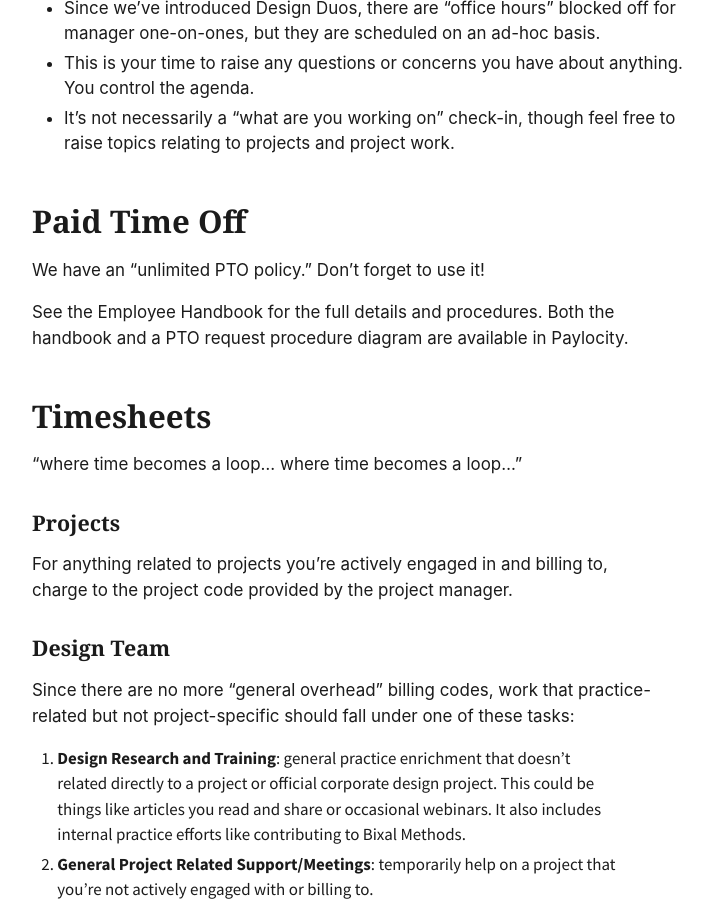
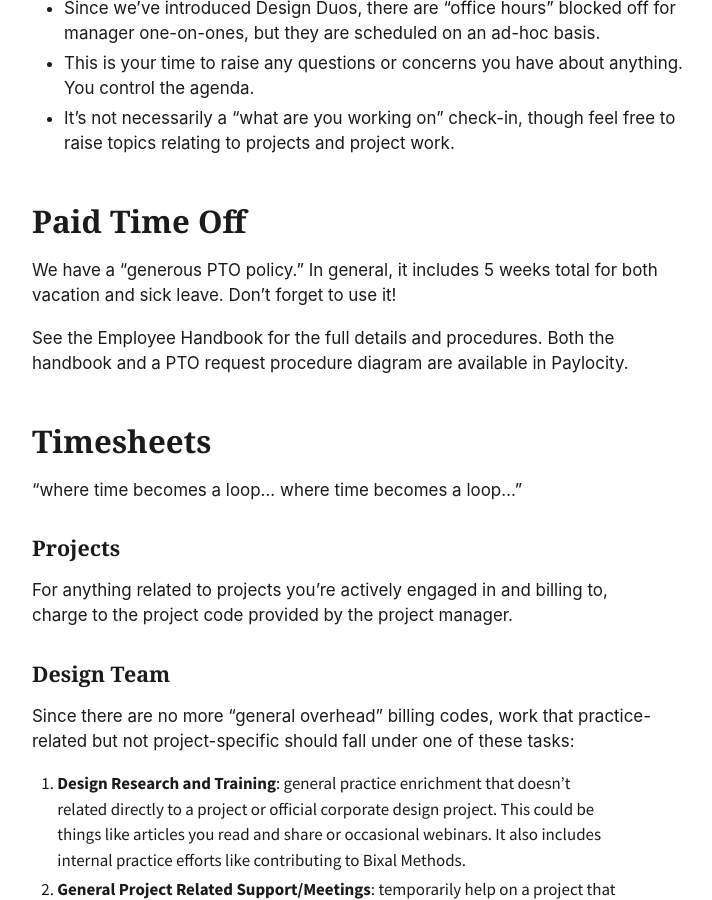
Before and after one commit to Bixal/bixal-uxd-team-handbook, a Jekyll site: the page built from humans.md, in a window 1280 px wide and 900 px high, scrolled down 5101 px. Shown: the whole window, without its empty margins (128-840 px from the left). Built offline with Jekyll 4.4.1, drawn with Linux system fonts in a browser that asks for light colours; some web fonts are replaced; our own code applies the rules of GitHub Pages for plain Markdown files.

Commit message:
change PTO from "unlimited" to "generous"
closes #16

```diff
--- a/humans.md
+++ b/humans.md
@@ -135,7 +135,7 @@ One-on-ones ensure that you have a dedicated opportunity to sync-up with your ma
 
 ## Paid Time Off
 
-We have an "unlimited PTO policy." Don't forget to use it!
+We have a "generous PTO policy." In general, it includes 5 weeks total for both vacation and sick leave. Don't forget to use it!
 
 See the Employee Handbook for the full details and procedures. Both the handbook and a PTO request procedure diagram are available in Paylocity.
 
```
